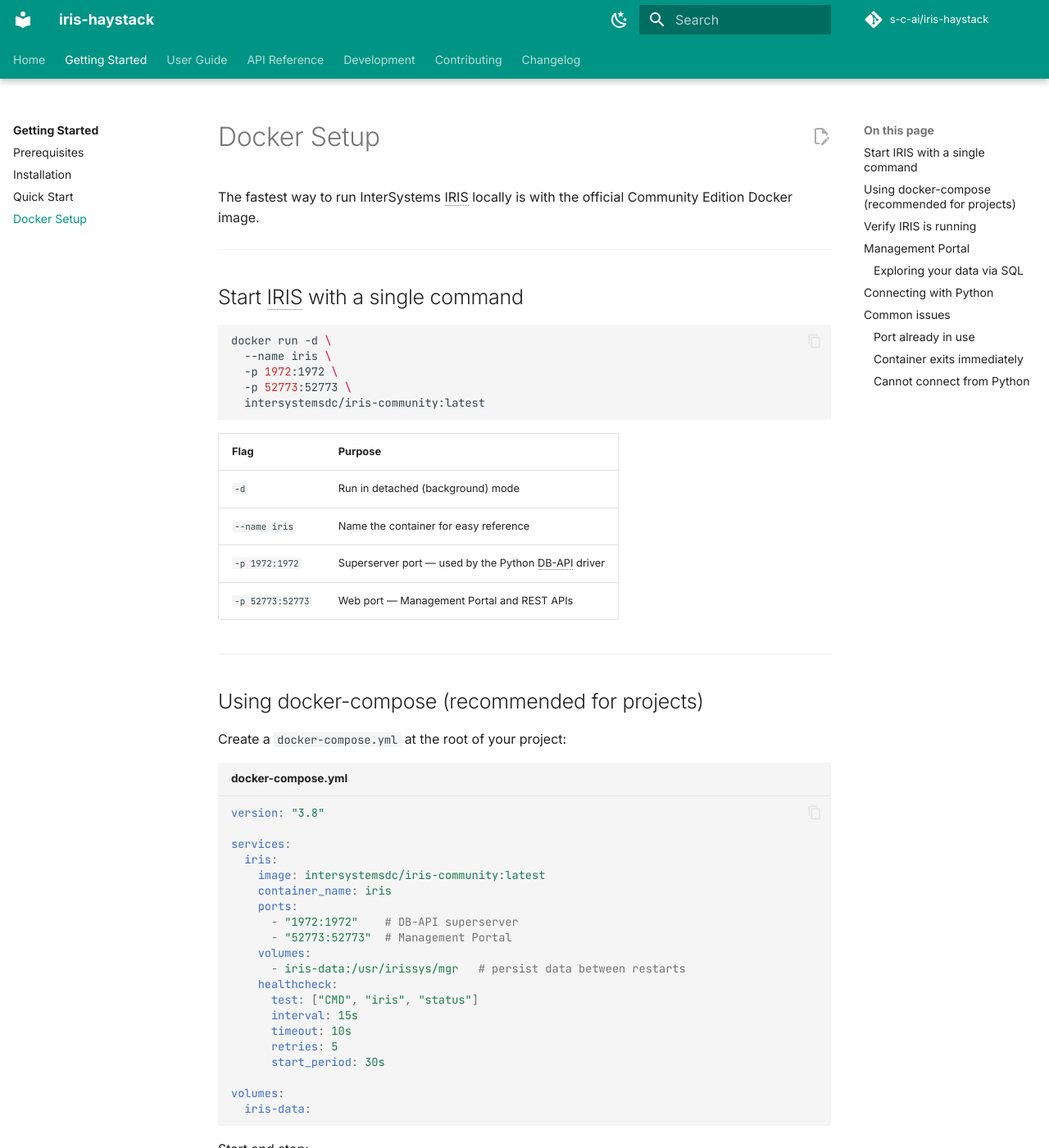
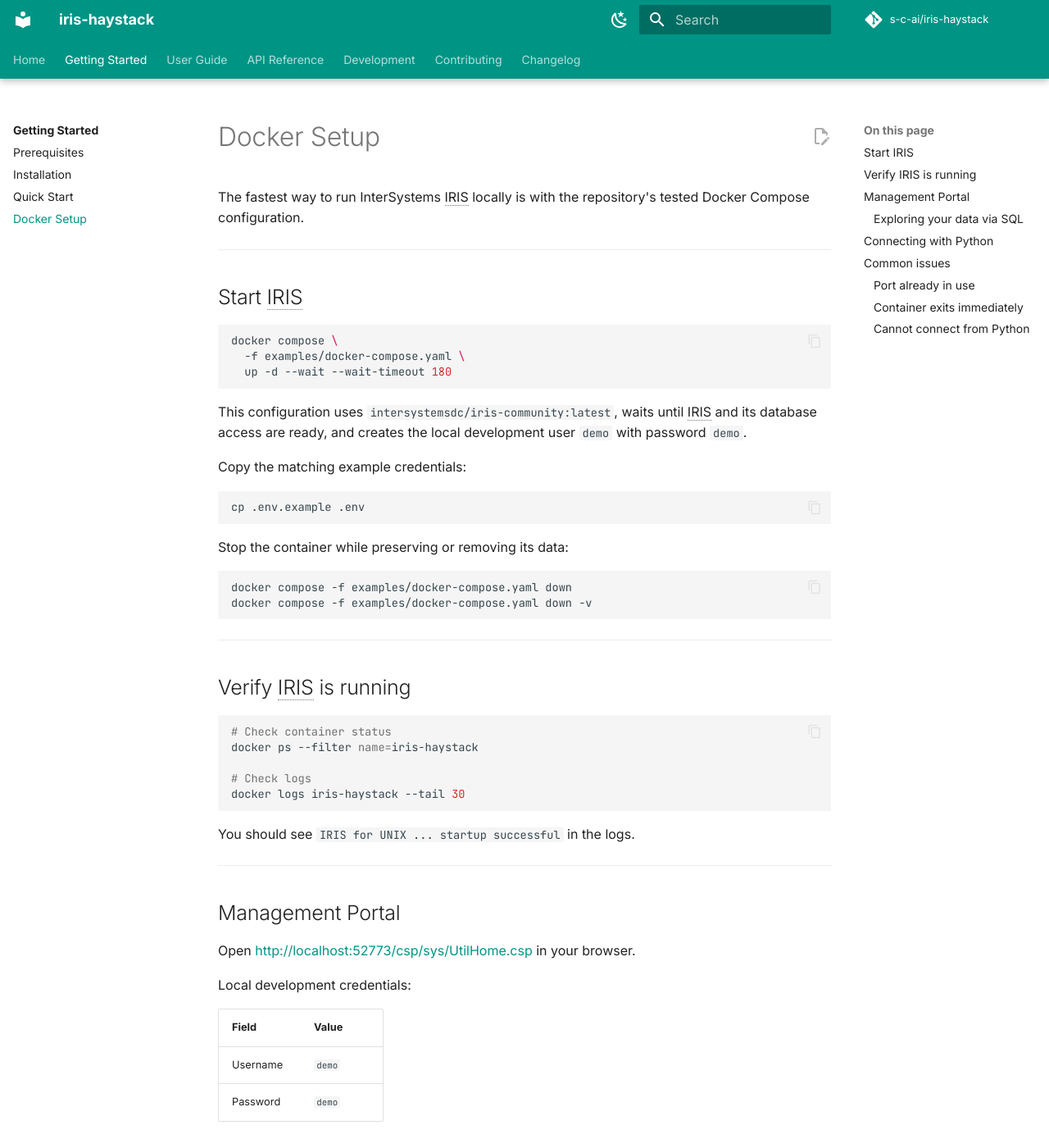
Before and after one commit to s-c-ai/iris-haystack, an MkDocs documentation site: the page built from docs/getting-started/docker.md, in a window 1280 px wide and 1400 px high. Shown: the whole window at 82% size. Built offline with MkDocs 1.6.1 and Material for MkDocs 9.7.7, drawn with Linux system fonts in a browser that asks for light colours; comment, search, counter and statistics services are not loaded; some of the changed text lies outside the part shown.

Commit message:
fix(ci): support IRIS latest startup

````diff
--- a/docs/getting-started/docker.md
+++ b/docs/getting-started/docker.md
@@ -4,62 +4,34 @@ title: Docker Setup
 
 # Docker Setup
 
-The fastest way to run InterSystems IRIS locally is with the official Community Edition Docker image.
+The fastest way to run InterSystems IRIS locally is with the repository's tested
+Docker Compose configuration.
 
 ---
 
-## Start IRIS with a single command
+## Start IRIS
 
 ```bash
-docker run -d \
-  --name iris \
-  -p 1972:1972 \
-  -p 52773:52773 \
-  intersystemsdc/iris-community:latest
+docker compose \
+  -f examples/docker-compose.yaml \
+  up -d --wait --wait-timeout 180
 ```
 
-| Flag | Purpose |
-|---|---|
-| `-d` | Run in detached (background) mode |
-| `--name iris` | Name the container for easy reference |
-| `-p 1972:1972` | Superserver port — used by the Python DB-API driver |
-| `-p 52773:52773` | Web port — Management Portal and REST APIs |
+This configuration uses `intersystemsdc/iris-community:latest`, waits until IRIS
+and its database access are ready, and creates the local development user
+`demo` with password `demo`.
 
----
+Copy the matching example credentials:
 
-## Using docker-compose (recommended for projects)
-
-Create a `docker-compose.yml` at the root of your project:
-
-```yaml title="docker-compose.yml"
-version: "3.8"
-
-services:
-  iris:
-    image: intersystemsdc/iris-community:latest
-    container_name: iris
-    ports:
-      - "1972:1972"    # DB-API superserver
-      - "52773:52773"  # Management Portal
-    volumes:
-      - iris-data:/usr/irissys/mgr   # persist data between restarts
-    healthcheck:
-      test: ["CMD", "iris", "status"]
-      interval: 15s
-      timeout: 10s
-      retries: 5
-      start_period: 30s
-
-volumes:
-  iris-data:
+```bash
+cp .env.example .env
 ```
 
-Start and stop:
+Stop the container while preserving or removing its data:
 
 ```bash
-docker-compose up -d      # start in background
-docker-compose down       # stop (data persists in volume)
-docker-compose down -v    # stop AND delete all data
+docker compose -f examples/docker-compose.yaml down
+docker compose -f examples/docker-compose.yaml down -v
 ```
 
 ---
@@ -68,10 +40,10 @@ docker-compose down -v    # stop AND delete all data
 
 ```bash
 # Check container status
-docker ps --filter name=iris
+docker ps --filter name=iris-haystack
 
 # Check logs
-docker logs iris --tail 30
+docker logs iris-haystack --tail 30
 ```
 
 You should see `IRIS for UNIX ... startup successful` in the logs.
@@ -82,12 +54,12 @@ You should see `IRIS for UNIX ... startup successful` in the logs.
 
 Open [http://localhost:52773/csp/sys/UtilHome.csp](http://localhost:52773/csp/sys/UtilHome.csp) in your browser.
 
-Default credentials:
+Local development credentials:
 
 | Field | Value |
 |---|---|
-| Username | `_system` |
-| Password | `SYS` |
+| Username | `demo` |
+| Password | `demo` |
 
 ### Exploring your data via SQL
 
@@ -117,7 +89,7 @@ WHERE embedding IS NOT NULL
 ```python
 import iris
 
-conn = iris.connect("localhost:1972/USER", "_system", "SYS")
+conn = iris.connect("localhost:1972/USER", "demo", "demo")
 cur = conn.cursor()
 cur.execute("SELECT 1")
 print(cur.fetchone())  # (1,)
@@ -136,7 +108,7 @@ If this works, IRIS is ready and `iris-haystack` can connect.
 Error: Bind for 0.0.0.0:1972 failed: port is already allocated
 ```
 
-Change the host port in `docker-compose.yml`:
+Change the host port in `examples/docker-compose.yaml`:
 
 ```yaml
 ports:
@@ -148,14 +120,14 @@ Then update your connection string: `localhost:1973/USER`.
 ### Container exits immediately
 
 ```bash
-docker logs iris
+docker logs iris-haystack
 ```
 
 This usually means the IRIS data directory has permission issues. Try removing the volume:
 
 ```bash
-docker-compose down -v
-docker-compose up -d
+docker compose -f examples/docker-compose.yaml down -v
+docker compose -f examples/docker-compose.yaml up -d --wait --wait-timeout 180
 ```
 
 ### Cannot connect from Python
````
Also changed, not shown: README.md (+8 -7 lines), docs/contributing/how-to-contribute.md (+2 -1 lines), docs/development/hatch.md (+3 -2 lines), docs/development/testing.md (+12 -15 lines), docs/getting-started/prerequisites.md (+11 -9 lines), docs/getting-started/quickstart.md (+2 -2 lines), 4 other files.
